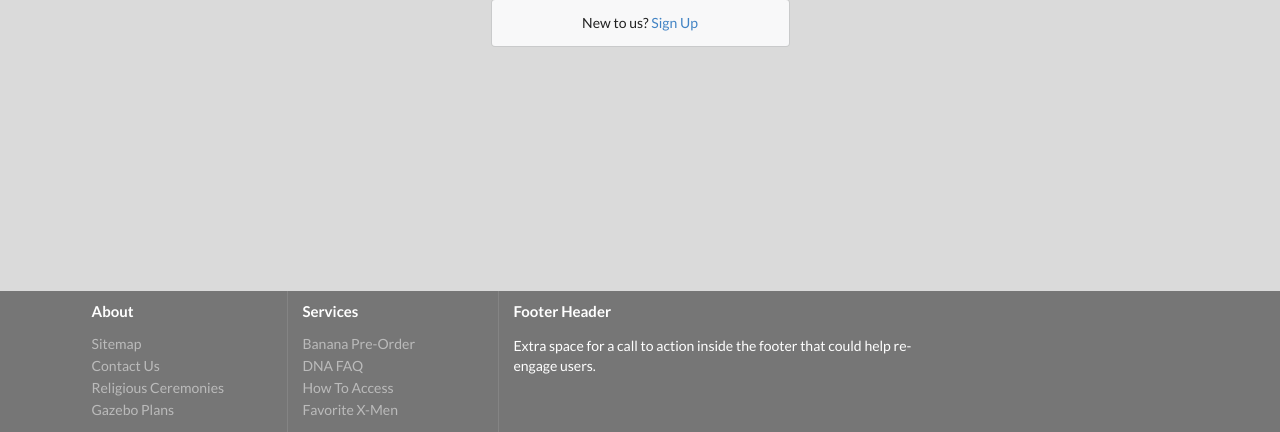
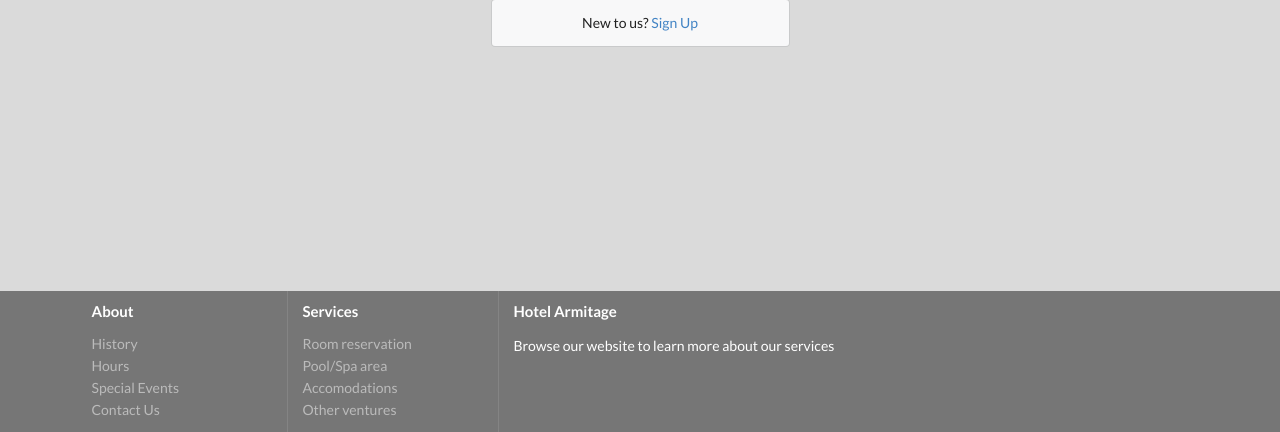
Before and after one commit to conorm185/hotel, a PHP site: page /hotel/login.php in a window 1280 px wide. Shown: the part 628-1060 px from the top of the page. Run offline with PHP 8.4, Linux system fonts and the light colour scheme; some libraries are stand-ins or nearby versions.

Commit message:
Slightly re-worked the footer include file

```diff
--- a/hotel/includes/footer.inc.php
+++ b/hotel/includes/footer.inc.php
@@ -10,103 +10,26 @@
         <div class="three wide column">
           <h4 class="ui inverted header">About</h4>
           <div class="ui inverted link list">
-            <a href="#" class="item">Sitemap</a>
+            <a href="#" class="item">History</a>
+            <a href="#" class="item">Hours</a>
+            <a href="#" class="item">Special Events</a>
             <a href="#" class="item">Contact Us</a>
-            <a href="#" class="item">Religious Ceremonies</a>
-            <a href="#" class="item">Gazebo Plans</a>
           </div>
         </div>
         <div class="three wide column">
           <h4 class="ui inverted header">Services</h4>
           <div class="ui inverted link list">
-            <a href="#" class="item">Banana Pre-Order</a>
-            <a href="#" class="item">DNA FAQ</a>
-            <a href="#" class="item">How To Access</a>
-            <a href="#" class="item">Favorite X-Men</a>
+            <a href="#" class="item">Room reservation</a>
+            <a href="#" class="item">Pool/Spa area</a>
+            <a href="#" class="item">Accomodations</a>
+            <a href="#" class="item">Other ventures</a>
           </div>
         </div>
         <div class="seven wide column">
-          <h4 class="ui inverted header">Footer Header</h4>
-          <p>Extra space for a call to action inside the footer that could help re-engage users.</p>
+          <h4 class="ui inverted header">Hotel Armitage</h4>
+          <p>Browse our website to learn more about our services</p>
         </div>
       </div>
     </div>
   </div>
-
-
-<!--   <div class="container">
-      <div class="row">
-         <div class="col-md-3">
-            <h4><span class="glyphicon glyphicon-info-sign"></span> About Us</h4>
-            <p>Lorem Ipsum is simply dummy text of the printing and typesetting industry. Lorem Ipsum has been the industry's standard dummy text ever since the 1500s.</p>
-         </div>
-         <div class="col-md-3">
-            <h4><span class="glyphicon glyphicon-earphone"></span> Customer Service</h4>
-            <ul class="nav nav-stacked">
-              <li><a href="#">Delivery Information</a></li>
-              <li><a href="#">Privacy Policy</a></li>
-              <li><a href="#">Shipping</a></li>
-              <li><a href="#">Terms and Conditions</a></li>
-            </ul>
-         </div>
-         <div class="col-md-3">
-            <h4><span class="glyphicon glyphicon-shopping-cart"></span> Just Ordered</h4>
-            <div class="media">
-              <a class="pull-left" href="#">
-                <img class="media-object" src="images/art/works/tiny/099110.jpg" alt="...">
-              </a>
-              <div class="media-body">
-                <p class="media-heading similarTitle"><a href="display-art-work.php?id=404">The Veiled Woman</a></p>
-                <em>5 minutes ago</em>
-              </div>
-            </div>
-            <div class="media">
-              <a class="pull-left" href="#">
-                <img class="media-object" src="images/art/works/tiny/116010.jpg" alt="...">
-              </a>
-              <div class="media-body">
-                <p class="media-heading similarTitle"><a href="display-art-work.php?id=443">Artist Holding a Thistle</a></p>
-                <em>11 minutes ago</em>
-              </div>
-            </div>
-            <div class="media">
-              <a class="pull-left" href="#">
-                <img class="media-object" src="images/art/works/tiny/113010.jpg" alt="...">
-              </a>
-              <div class="media-body">
-                <p class="media-heading similarTitle"><a href="display-art-work.php?id=437">Self-portrait in a Straw Hat</a></p>
-                <em>23 minutes ago</em>
-              </div>
-            </div>
-         </div>
-         <div class="col-md-3">
-            <h4><span class="glyphicon glyphicon-envelope"></span> Contact us</h4>
-            <form role="form">
-              <div class="form-group tight-form-group">
-                <label class="sr-only" for="name">Name</label>
-                <input type="text" class="form-control" name="email" placeholder="Enter name ...">
-              </div>
-              <div class="form-group tight-form-group">
-                <label class="sr-only" for="email">Email</label>
-                <input type="email" class="form-control" name="email" placeholder="Enter email ...">
-              </div>
-              <div class="form-group tight-form-group">
-                <label class="sr-only" for="email">Email</label>
-                <textarea class="form-control" rows="3" placeholder="Enter message ..."></textarea>
-              </div>
-              <button type="submit" class="btn btn-primary btn-block">Submit</button>
-            </form>
-         </div>
-
-      </div>
-   </div>
-
-   <div id="copyrightRow">
-      <div class="container">
-         <div class="row">
-           <p class="text-muted">All images are copyright to their owners. This is just a hypothetical site
-           <span class="pull-right">&copy; 2014 Copyright Art Store</span></p>
-         </div>
-      </div>
-   </div>-->
 </footer>
```
